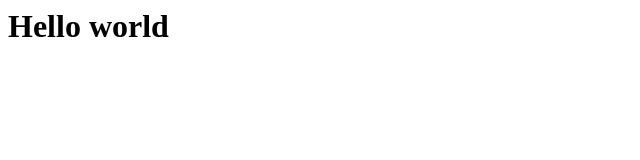
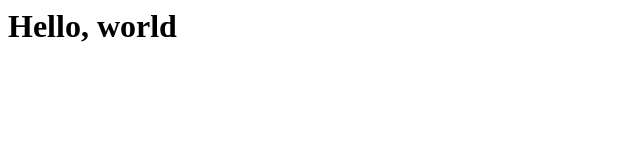
Before and after one commit to ShuchenWuu/S.W-Design, a plain HTML site: page index.HTML in a window 1280 px wide. Shown: the full height of the page, 0-640 px from the left. Drawn offline with Linux system fonts and the light colour scheme.

Commit message:
Update index.HTML
Homepage

```diff
--- a/index.HTML
+++ b/index.HTML
@@ -1 +1 @@
-<h1> Hello world </h1>
+<h1> Hello, world </h1>
```
